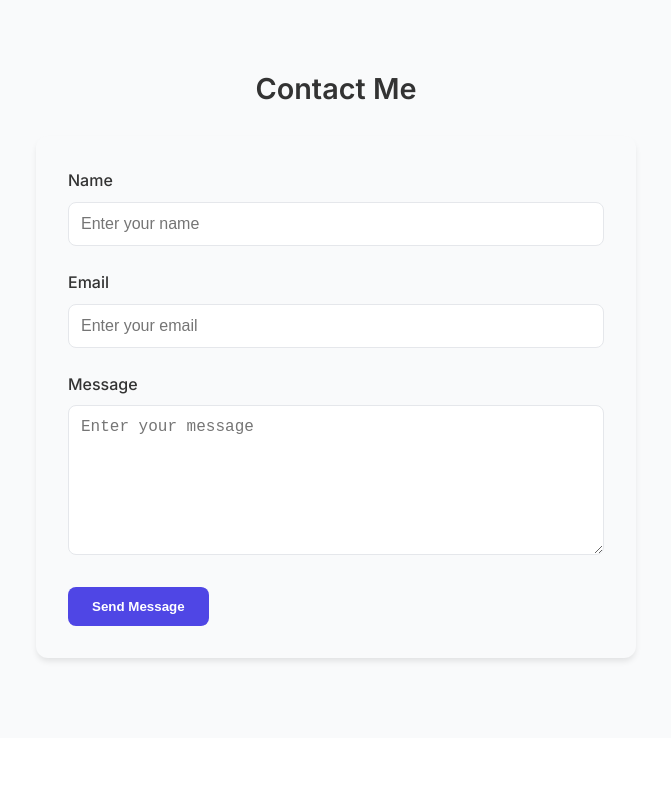
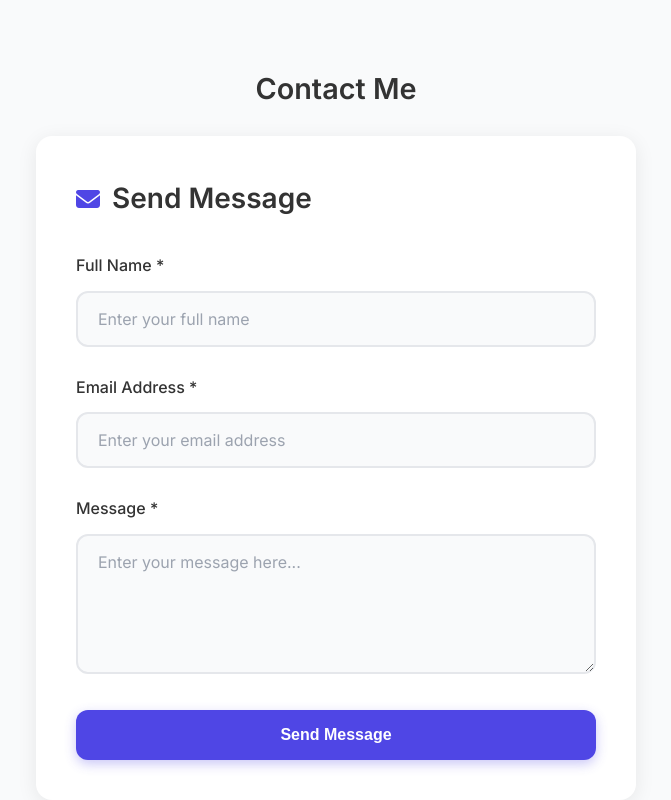
Before and after one commit to josegarciagv/custom-web, a website: page public/index.html in a window 1280 px wide. Shown: the part 2140-2940 px from the top of the page, without its empty margins (304-975 px from the left). Drawn offline with Linux system fonts and the light colour scheme; no server answers.

Commit message:
Update index.html

```diff
--- a/public/index.html
+++ b/public/index.html
@@ -684,6 +684,7 @@
         margin-right: 0.5rem;
       }
 
+      /* UPDATED: Contact Section Styles to match the image */
       .contact-section {
         padding: 3rem 0;
         margin-bottom: 3rem;
@@ -693,34 +694,60 @@
       .contact-form {
         max-width: 600px;
         margin: 0 auto;
-        background-color: var(--secondary-bg);
-        padding: 2rem;
-        border-radius: 0.75rem;
-        box-shadow: 0 4px 6px -1px rgba(0, 0, 0, 0.1);
+        background-color: var(--bg-color);
+        padding: 2.5rem;
+        border-radius: 1rem;
+        box-shadow: 0 4px 20px rgba(0, 0, 0, 0.08);
+      }
+
+      /* Contact form title with icon */
+      .contact-form-title {
+        display: flex;
+        align-items: center;
+        gap: 0.75rem;
+        font-size: 1.75rem;
+        font-weight: 600;
+        color: var(--text-color);
+        margin-bottom: 2rem;
+      }
+
+      .contact-form-icon {
+        color: var(--primary-color);
+        font-size: 1.5rem;
       }
 
       .form-group {
-        margin-bottom: 1.5rem;
+        margin-bottom: 1.75rem;
       }
 
       .form-label {
         display: block;
-        margin-bottom: 0.5rem;
+        margin-bottom: 0.75rem;
         font-weight: 500;
+        color: var(--text-color);
+        font-size: 1rem;
       }
 
       .form-input,
       .form-textarea {
         width: 100%;
-        padding: 0.75rem;
-        border: 1px solid var(--border-color);
-        border-radius: 0.5rem;
+        padding: 1rem 1.25rem;
+        border: 2px solid var(--border-color);
+        border-radius: 0.75rem;
         font-size: 1rem;
-        transition: border-color 0.3s ease;
+        font-family: inherit;
+        transition: all 0.3s ease;
+        background-color: var(--secondary-bg);
+        color: var(--text-color);
+      }
+
+      .form-input::placeholder,
+      .form-textarea::placeholder {
+        color: #9ca3af;
       }
 
       .form-textarea {
-        min-height: 150px;
+        min-height: 140px;
         resize: vertical;
       }
 
@@ -729,30 +756,38 @@
         outline: none;
         border-color: var(--primary-color);
         box-shadow: 0 0 0 3px rgba(79, 70, 229, 0.1);
+        background-color: var(--bg-color);
       }
 
       .submit-button {
+        width: 100%;
         display: inline-flex;
         align-items: center;
         justify-content: center;
         background-color: var(--primary-color);
         color: white;
-        padding: 0.75rem 1.5rem;
-        border-radius: 0.5rem;
+        padding: 1rem 2rem;
+        border-radius: 0.75rem;
         font-weight: 600;
+        font-size: 1rem;
         text-decoration: none;
         border: none;
         cursor: pointer;
-        transition: background-color 0.3s ease;
+        transition: all 0.3s ease;
+        box-shadow: 0 4px 12px rgba(79, 70, 229, 0.3);
       }
 
       .submit-button:hover {
         background-color: #4338ca;
+        transform: translateY(-1px);
+        box-shadow: 0 6px 16px rgba(79, 70, 229, 0.4);
       }
 
       .submit-button:disabled {
         background-color: #9ca3af;
         cursor: not-allowed;
+        transform: none;
+        box-shadow: none;
       }
 
       .loading {
@@ -768,21 +803,22 @@
 
       .alert {
         padding: 1rem;
-        border-radius: 0.5rem;
+        border-radius: 0.75rem;
         margin-bottom: 1.5rem;
         display: none;
+        font-weight: 500;
       }
 
       .alert-success {
-        background-color: #d1fae5;
-        color: #065f46;
-        border: 1px solid #34d399;
+        background-color: rgba(16, 185, 129, 0.1);
+        color: var(--success-color);
+        border: 1px solid rgba(16, 185, 129, 0.3);
       }
 
       .alert-error {
-        background-color: #fee2e2;
-        color: #b91c1c;
-        border: 1px solid #f87171;
+        background-color: rgba(239, 68, 68, 0.1);
+        color: var(--error-color);
+        border: 1px solid rgba(239, 68, 68, 0.3);
       }
 
       /* Enhanced Modal Styles */
@@ -1305,6 +1341,15 @@
         }
 
         .blog-post-modal-title {
+          font-size: 1.5rem;
+        }
+
+        /* Contact form responsive */
+        .contact-form {
+          padding: 2rem;
+        }
+
+        .contact-form-title {
           font-size: 1.5rem;
         }
       }
@@ -1506,10 +1551,17 @@
           </div>
         </section>
 
+        <!-- UPDATED: Contact Section with improved styling -->
         <section id="contact-section" class="contact-section">
           <div class="container">
             <h2 class="section-title" id="contact-title">Contact Me</h2>
             <div class="contact-form">
+              <!-- Contact form title with icon -->
+              <h3 class="contact-form-title">
+                <i class="fas fa-envelope contact-form-icon"></i>
+                Send Message
+              </h3>
+
               <div class="alert alert-success" id="success-alert">
                 Your message has been sent successfully! I'll get back to you
                 soon.
@@ -1519,34 +1571,34 @@
               </div>
               <form id="contact-form">
                 <div class="form-group">
-                  <label for="name" class="form-label">Name</label>
+                  <label for="name" class="form-label">Full Name *</label>
                   <input
                     type="text"
                     id="name"
                     name="name"
                     class="form-input"
-                    placeholder="Enter your name"
+                    placeholder="Enter your full name"
                     required
                   />
                 </div>
                 <div class="form-group">
-                  <label for="email" class="form-label">Email</label>
+                  <label for="email" class="form-label">Email Address *</label>
                   <input
                     type="email"
                     id="email"
                     name="email"
                     class="form-input"
-                    placeholder="Enter your email"
+                    placeholder="Enter your email address"
                     required
                   />
                 </div>
                 <div class="form-group">
-                  <label for="message" class="form-label">Message</label>
+                  <label for="message" class="form-label">Message *</label>
                   <textarea
                     id="message"
                     name="message"
                     class="form-textarea"
-                    placeholder="Enter your message"
+                    placeholder="Enter your message here..."
                     required
                   ></textarea>
                 </div>
```
